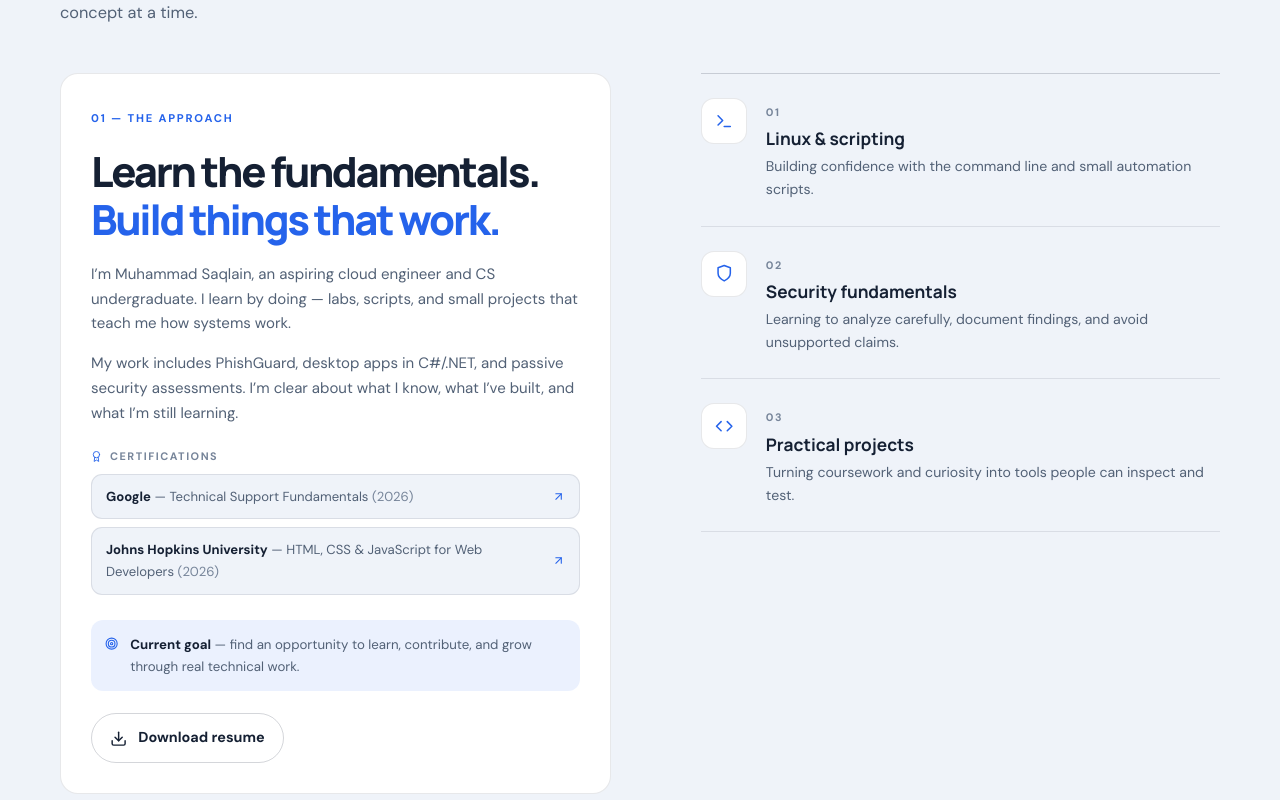
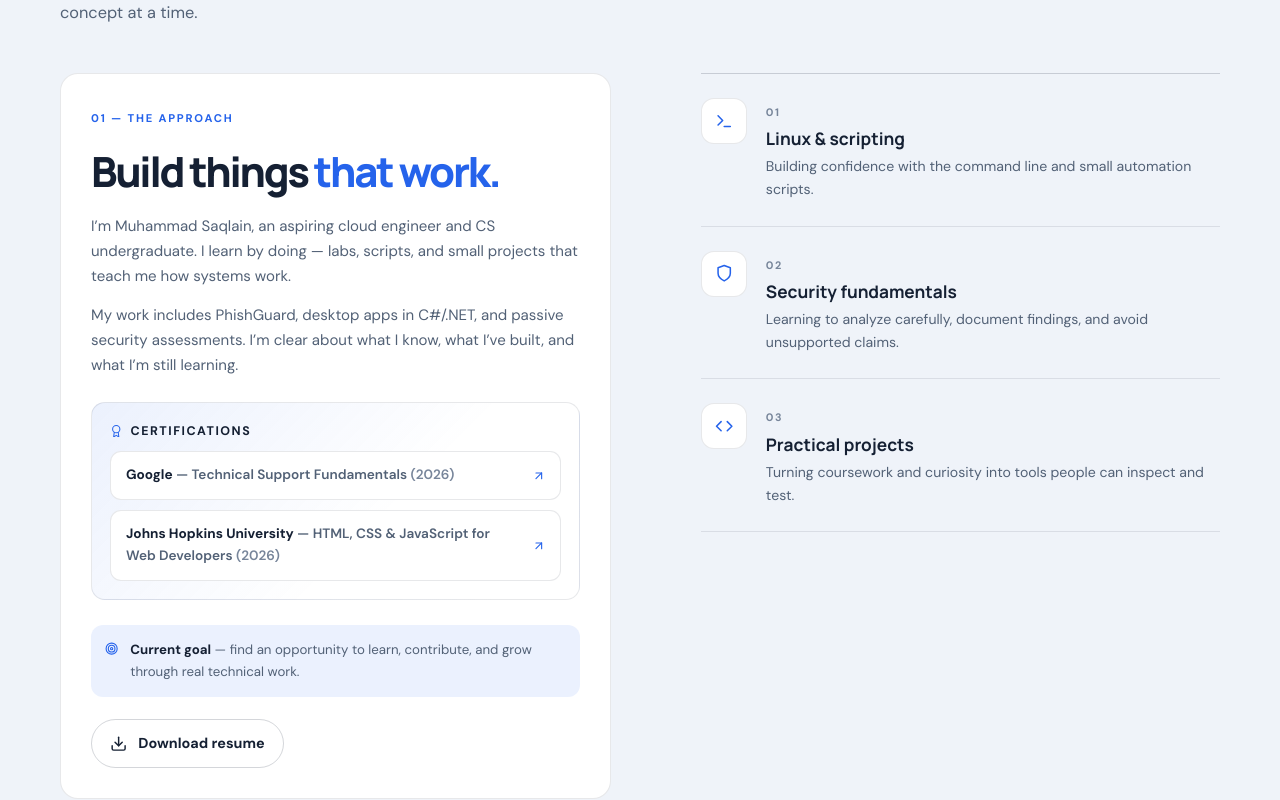
Before and after one commit to muhammadsaqlain-tech/saqlain-portfolio, a React (Vite) app: page / in a window 1280 px wide. Shown: the part 1066-1866 px from the top of the page. Built offline with nearby package versions, Linux system fonts and the light colour scheme.

Commit message:
Hero resume button, shorter approach, prominent certifications

```diff
--- a/src/components/About.tsx
+++ b/src/components/About.tsx
@@ -17,7 +17,7 @@ export default function About() {
         <div className="about-layout">
           <motion.div className="about-story reveal" initial={{ opacity: 0, y: 18 }} whileInView={{ opacity: 1, y: 0 }} viewport={{ once: true, amount: 0.2 }}>
             <span className="story-index">01 — THE APPROACH</span>
-            <h3>Learn the fundamentals.<br /><span>Build things that work.</span></h3>
+            <h3>Build things <span>that work.</span></h3>
             <p>I’m Muhammad Saqlain, an aspiring cloud engineer and CS undergraduate. I learn by doing — labs, scripts, and small projects that teach me how systems work.</p>
             <p>My work includes PhishGuard, desktop apps in C#/.NET, and passive security assessments. I’m clear about what I know, what I’ve built, and what I’m still learning.</p>
             <div className="cert-list" aria-label="Certifications">
--- a/src/components/Hero.tsx
+++ b/src/components/Hero.tsx
@@ -1,6 +1,6 @@
 import { useRef } from "react";
 import { motion, useReducedMotion, useScroll, useTransform } from "motion/react";
-import { FiArrowDownRight, FiArrowUpRight, FiMapPin, FiShield, FiTerminal } from "react-icons/fi";
+import { FiArrowDownRight, FiArrowUpRight, FiDownload, FiMapPin, FiShield, FiTerminal } from "react-icons/fi";
 import portrait from "../assets/saqlain-original.jpg";
 import { profile } from "../data/portfolio";
 import Magnetic from "./Magnetic";
@@ -48,6 +48,7 @@ export default function Hero() {
           <motion.div className="hero-buttons" initial={{ opacity: 0, y: 12 }} animate={{ opacity: 1, y: 0 }} transition={{ delay: 0.5 }}>
             <Magnetic><a className="button button-primary" href="#projects">Explore my work <FiArrowUpRight /></a></Magnetic>
             <Magnetic><a className="button button-secondary" href="#contact">Get in touch <FiArrowDownRight /></a></Magnetic>
+            <Magnetic><a className="button button-secondary" href={profile.resume} download="Muhammad-Saqlain-Resume.pdf">Resume <FiDownload /></a></Magnetic>
           </motion.div>
           <motion.div className="hero-meta" initial={{ opacity: 0 }} animate={{ opacity: 1 }} transition={{ delay: 0.62 }}>
             <span><FiMapPin /> {profile.location}</span>
--- a/src/styles.css
+++ b/src/styles.css
@@ -142,11 +142,11 @@ img { display: block; max-width: 100%; }
 .story-note { display: flex; gap: 12px; margin-top: 25px; padding: 14px; border-radius: 12px; background: var(--accent-soft); color: var(--muted); font-size: .83rem; }
 .story-note svg { color: var(--accent); flex: 0 0 auto; margin-top: 3px; }
 .story-note strong { color: var(--ink); }
-.cert-list { display: flex; flex-direction: column; gap: 8px; margin-top: 22px; }
-.cert-heading { display: inline-flex; align-items: center; gap: 8px; color: var(--faint); font-size: .68rem; font-weight: 800; letter-spacing: .14em; text-transform: uppercase; }
+.cert-list { display: flex; flex-direction: column; gap: 10px; margin-top: 24px; padding: 18px; border: 1px solid var(--line); border-radius: 14px; background: linear-gradient(135deg, var(--accent-soft), transparent 60%); }
+.cert-heading { display: inline-flex; align-items: center; gap: 8px; color: var(--ink); font-size: .78rem; font-weight: 800; letter-spacing: .12em; text-transform: uppercase; }
 .cert-heading svg { color: var(--accent); }
-.cert-link { display: flex; align-items: center; justify-content: space-between; gap: 12px; padding: 11px 14px; border: 1px solid var(--line); border-radius: 11px; background: var(--bg-2); color: var(--muted); font-size: .82rem; text-decoration: none; transition: border-color .18s ease, transform .18s ease; }
-.cert-link:hover { border-color: color-mix(in srgb, var(--accent) 60%, var(--line)); transform: translateY(-2px); }
+.cert-link { display: flex; align-items: center; justify-content: space-between; gap: 12px; padding: 12px 15px; border: 1px solid var(--line); border-radius: 11px; background: var(--panel); color: var(--muted); font-size: .85rem; font-weight: 600; text-decoration: none; transition: border-color .18s ease, transform .18s ease, box-shadow .18s ease; }
+.cert-link:hover { border-color: var(--accent); transform: translateY(-2px); box-shadow: var(--shadow); }
 .cert-link strong { color: var(--ink); }
 .cert-link > svg { flex: 0 0 auto; color: var(--accent); }
 .cert-link:focus-visible { outline: 2px solid var(--accent); outline-offset: 2px; }
```
